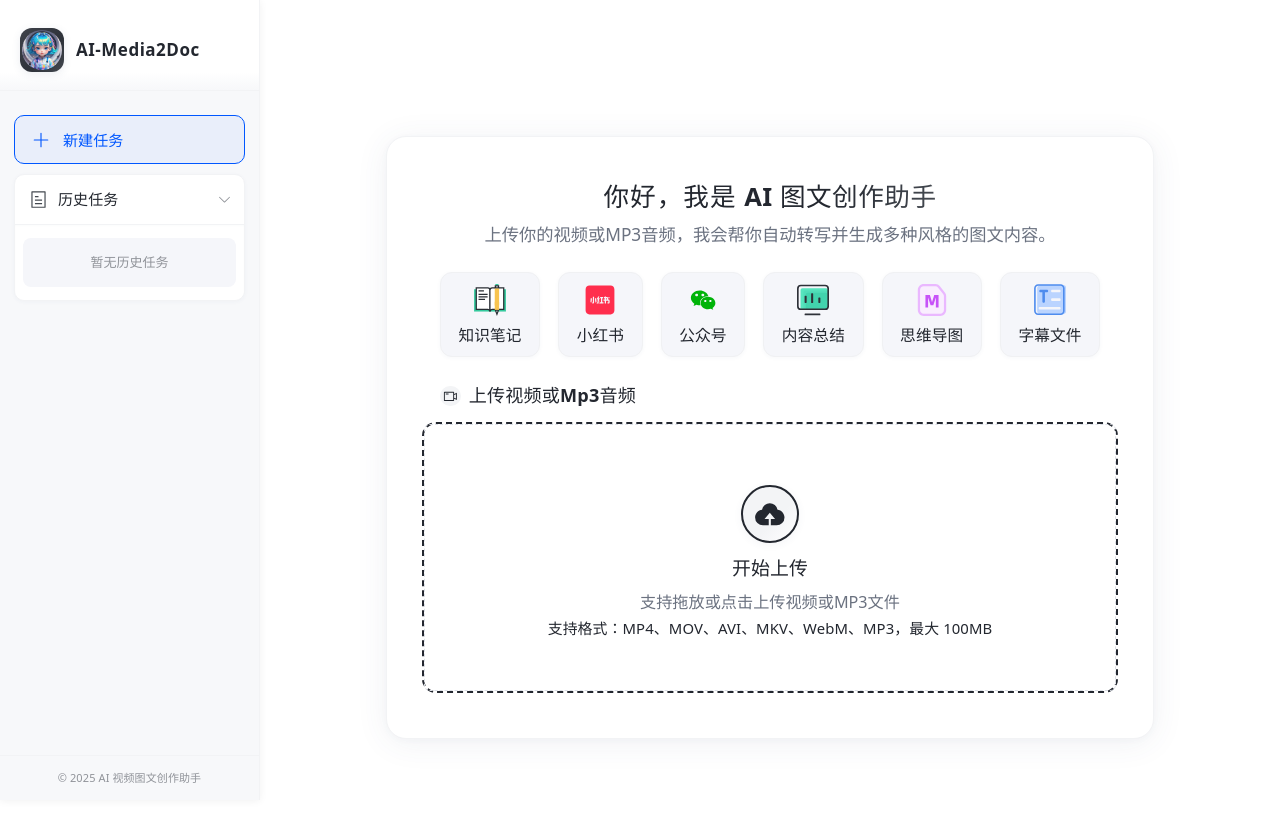
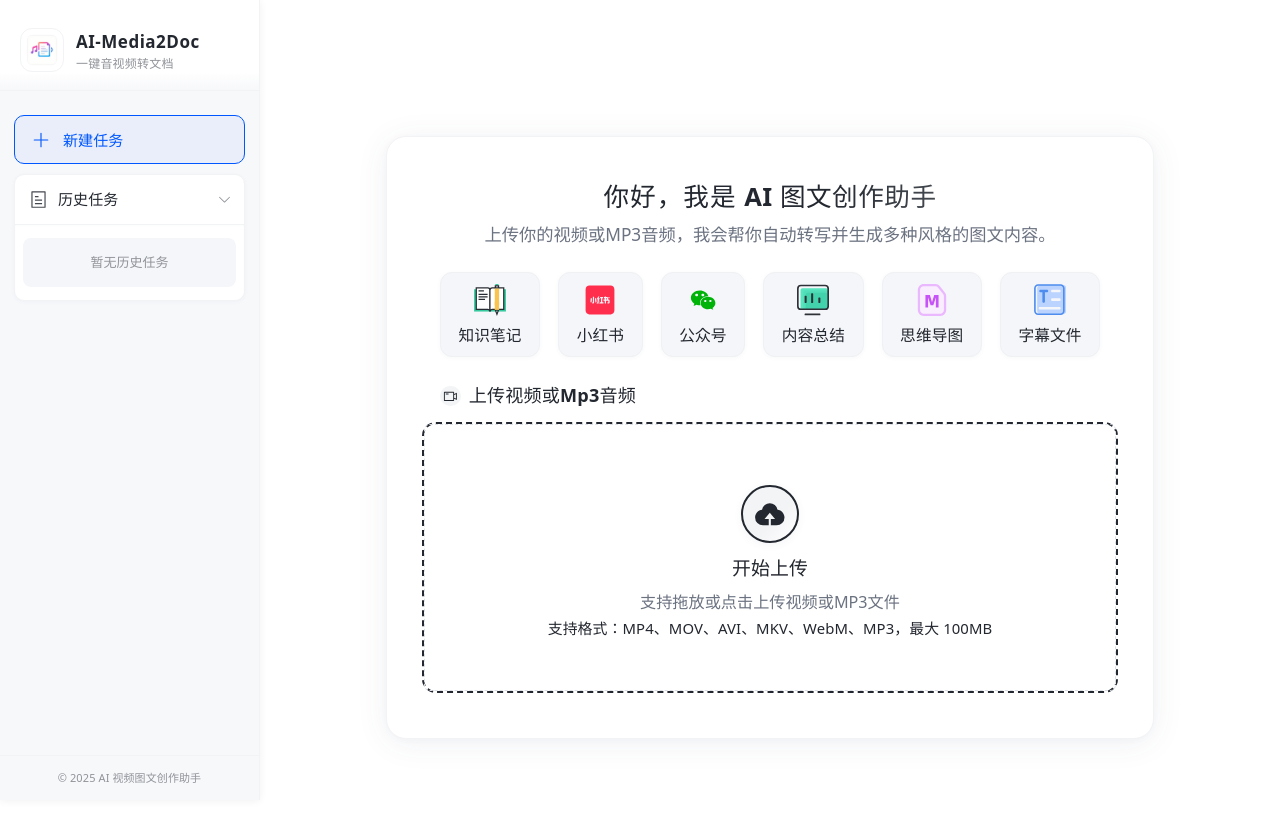
Before and after one commit to yjmm10/AI-Media2Doc, a Vue app in the folder frontend/: page / in a window 1280 px wide. Shown: the top 822 px of the page. Built offline with nearby package versions, Linux system fonts and the light colour scheme.

Commit message:
feat: 更新侧边栏的 logo 为新的 logo (#31)

```diff
--- a/frontend/src/components/AppSidebar.vue
+++ b/frontend/src/components/AppSidebar.vue
@@ -133,10 +133,12 @@ const handleDeleteTask = async (event, task) => {
         <!-- 头像和应用名称区域 -->
         <div class="app-logo">
             <div class="logo-container">
-                <el-avatar :size="40" src="/src/assets/logo.jpeg" alt="Logo" class="app-avatar" />
+                <!-- 纯白色 logo 区域 -->
+                <img src="/src/assets/logo.png" alt="Logo" class="app-logo-img" />
             </div>
             <div class="app-title">
-                <h2>AI-Media2Doc</h2>
+                <h3>AI-Media2Doc</h3>
+                <div class="app-subtitle">一键音视频转文档</div>
             </div>
         </div>
 
@@ -240,6 +242,7 @@ const handleDeleteTask = async (event, task) => {
     background: linear-gradient(to bottom, #fff 80%, #f7f8fa 100%);
 }
 
+
 .logo-container {
     width: 44px;
     height: 44px;
@@ -247,30 +250,29 @@ const handleDeleteTask = async (event, task) => {
     align-items: center;
     justify-content: center;
     border-radius: 12px;
-    background: linear-gradient(135deg, #23272f 60%, #444950 100%);
-    box-shadow: 0 2px 8px rgba(60, 80, 120, 0.10);
+    background: #fff;
+    /* 纯白色背景 */
+    box-shadow: none;
+    /* 去除阴影 */
     overflow: hidden;
     position: relative;
+    border: 1.5px solid #f2f3f5;
+    /* 可选：加淡灰色边框以区分背景 */
 }
 
+/* 移除 logo-container::after 伪元素 */
 .logo-container::after {
-    content: '';
-    position: absolute;
-    top: 0;
-    left: 0;
-    width: 100%;
-    height: 100%;
-    background: linear-gradient(135deg, rgba(255, 255, 255, 0.13), rgba(255, 255, 255, 0));
-    border-radius: 12px;
+    display: none;
 }
 
-.app-title h2 {
-    margin: 0;
-    font-size: 17px;
-    font-weight: 800;
-    color: #23272f;
-    letter-spacing: 0.5px;
-    text-shadow: 0 1px 1px rgba(255, 255, 255, 0.7);
+.app-logo-img {
+    width: 32px;
+    height: 32px;
+    object-fit: contain;
+    display: block;
+    margin: auto;
+    background: transparent;
+    border-radius: 8px;
 }
 
 .sidebar-menu {
@@ -519,6 +521,25 @@ const handleDeleteTask = async (event, task) => {
     letter-spacing: 0.1px;
 }
 
+.app-title h3 {
+    margin: 0;
+    font-size: 17px;
+    font-weight: 800;
+    color: #23272f;
+    letter-spacing: 0.5px;
+    text-shadow: 0 1px 1px rgba(255, 255, 255, 0.7);
+}
+
+.app-subtitle {
+    font-size: 12px;
+    color: #909399;
+    margin-top: 2px;
+    font-weight: 00;
+    letter-spacing: 0.2px;
+    line-height: 1.2;
+    text-align: left;
+}
+
 @media screen and (max-width: 768px) {
     .app-sidebar {
         width: 60px;
```
